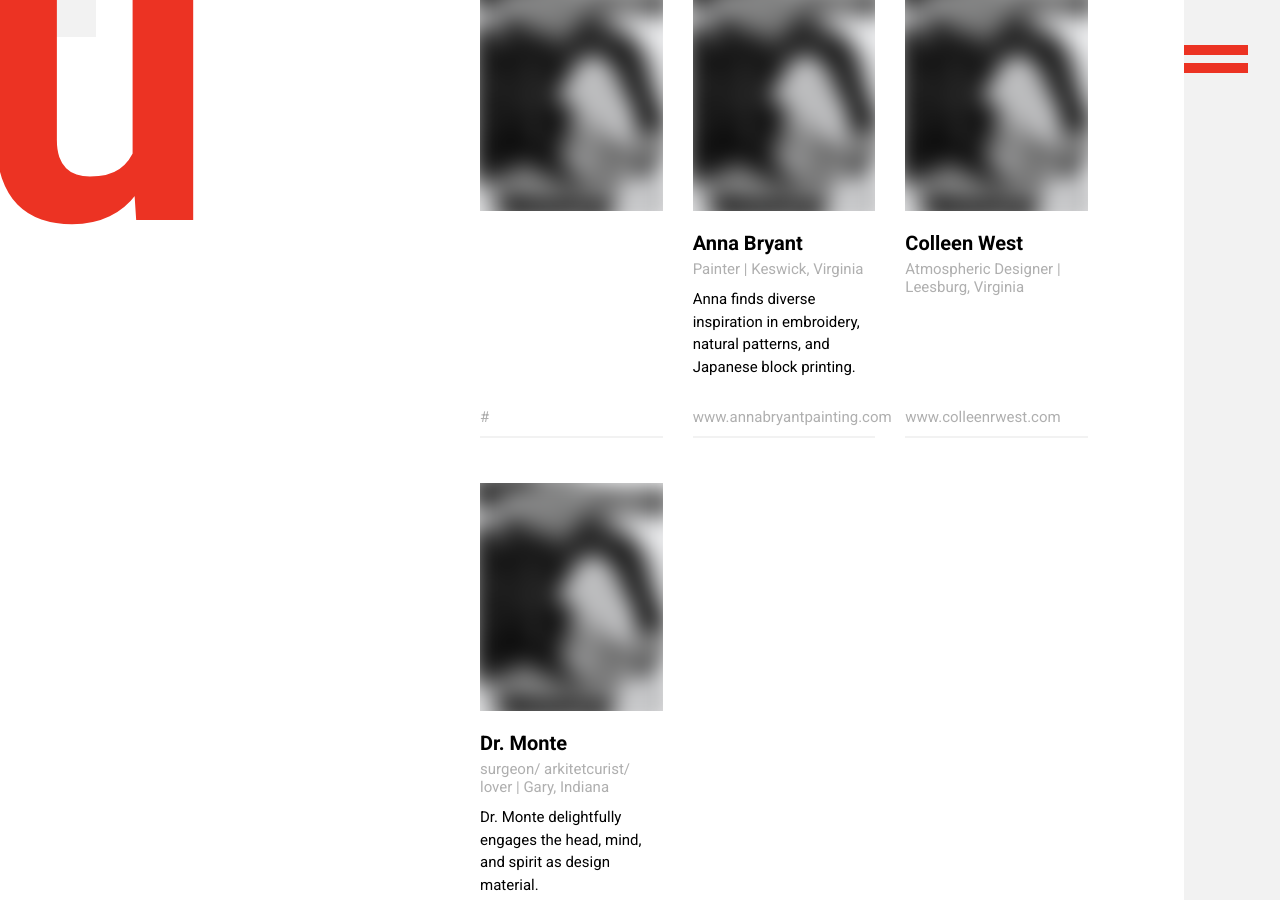
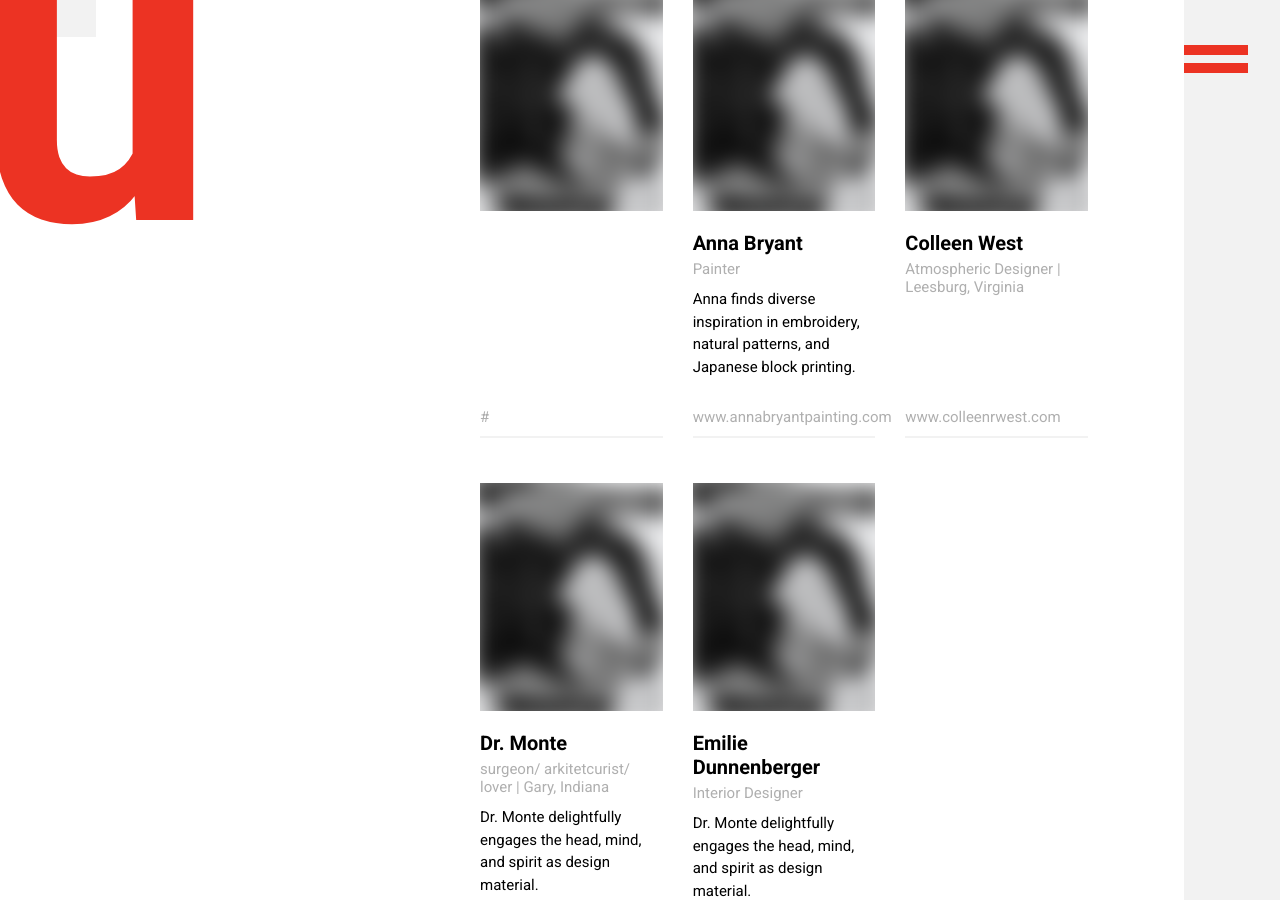
Before and after one commit to umbauschool/umbauschool.github.io, a Jekyll site: the page built from index.md, in a window 1280 px wide and 900 px high, scrolled down 8244 px. Built offline with Jekyll 4.4.1, drawn with Linux system fonts in a browser that asks for light colours.

Commit message:
Update index.md

```diff
--- a/index.md
+++ b/index.md
@@ -133,6 +134,14 @@
     img="/img/student_z.jpg"
     name="Dr. Monte"
     title="surgeon/ arkitetcurist/ lover | Gary, Indiana"
+    bio="Dr. Monte delightfully engages the head, mind, and spirit as design material."
+    organization="AMoDAOS"
+%}
+
+{% include card.html
+    img="/img/student_z.jpg"
+    name="Emilie Dunnenberger"
+    title="Interior Designer"
     bio="Dr. Monte delightfully engages the head, mind, and spirit as design material."
     organization="AMoDAOS"
 %}
```
Also changed, not shown: other parts of index.md (+2 -1 lines).
